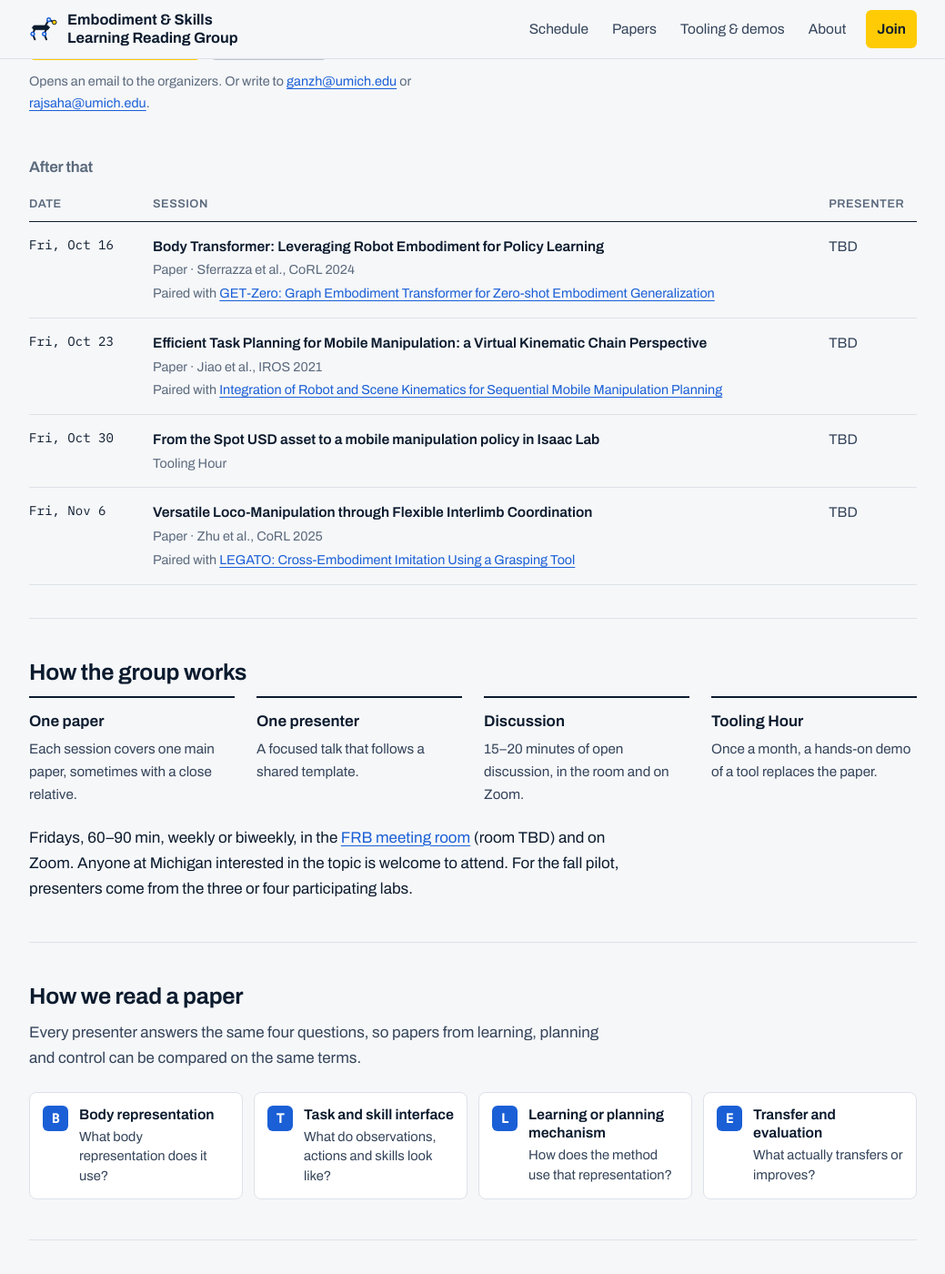
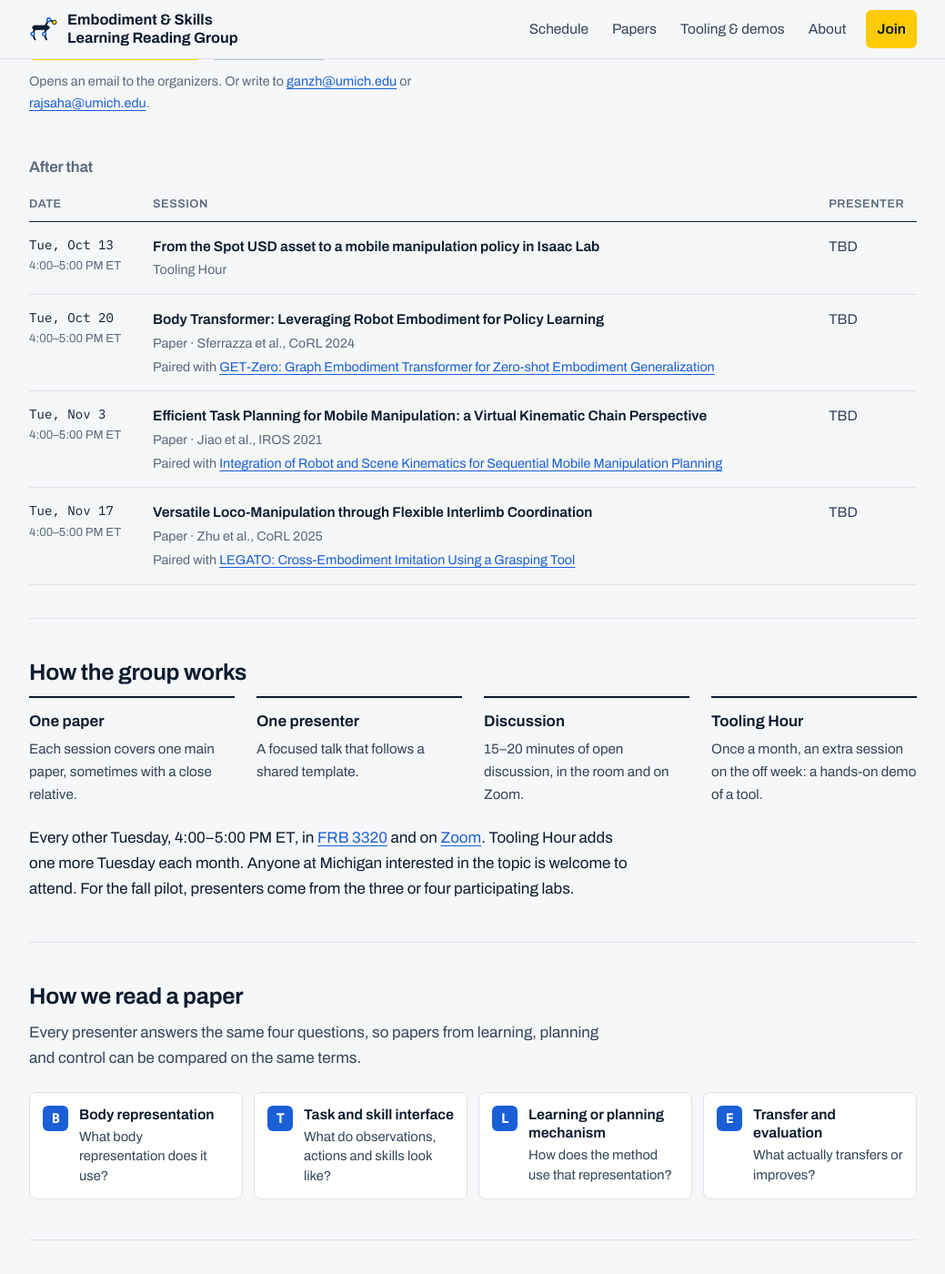
Before and after one commit to m-and-m-lab/emrobo-reading-group, a Jekyll site: the page built from index.html, in a window 1280 px wide and 1400 px high, scrolled down 409 px. Shown: the whole window at 91% size, without its empty margins (120-1159 px from the left). Built offline with Jekyll 4.4.1, drawn with Linux system fonts in a browser that asks for light colours; some of the changed text lies outside the part shown.

Commit message:
Add Calendar and schedule

```diff
--- a/_config.yml
+++ b/_config.yml
@@ -24,24 +24,21 @@ current_semester: "Fall 2026"
 status: "Fall 2026 pilot · schedule being finalized"
 
 meeting:
-  day: "Fridays"
-  start_time: ""            # 24h local time, e.g. "16:00". Leave empty while TBD.
-  length: "60–90 min"
-  cadence: "Weekly or biweekly"
-  duration: 90              # minutes, used for calendar entries
-  tooling_duration: 120     # minutes, monthly Tooling Hour
+  when: "Every other Tuesday, 4:00–5:00 PM ET"   # shown in prose on the home page
+  start_time: "16:00"       # 24h local time. Leave empty ("") while TBD.
+  duration: 60              # minutes, used for session times and calendar entries
+  tooling_duration: 60      # minutes, Tooling Hour
   tz_label: "ET"
-  location: "FRB meeting room"
-  location_note: "room TBD"   # shown after the location, e.g. "FRB meeting room (room TBD)"
-  location_url: "https://www.google.com/maps/search/?api=1&query=Ford+Motor+Company+Robotics+Building+Ann+Arbor"
+  location: "FRB 3320"
+  address: "Ford Motor Company Robotics Building, 2505 Hayward St, Ann Arbor, MI 48109"   # used in calendar entries so apps can map it
+  location_url: "https://www.google.com/maps/search/?api=1&query=Ford+Motor+Company+Robotics+Building%2C+2505+Hayward+St%2C+Ann+Arbor%2C+MI+48109"
   snacks: "Maybe"
 
 links:
-  # Online meeting. Public Zoom links get scraped and "zoombombed", so the
-  # recommended setup is: leave `zoom_join` empty and share the link through the
-  # mailing list / calendar invite, or set `zoom_registration` to a signup form.
-  zoom_join: ""
-  zoom_registration: ""
+  # Online meeting (same Zoom link every session).
+  zoom_url: "https://umich.zoom.us/j/92340245066"
+  zoom_id: "923 4024 5066"
+  zoom_phone: "+1 646 876 9923"
   mailing_list: ""          # e.g. a Google Group join page
   slack: ""                 # optional link to the channel
   slack_channel: "#emrobo-reading-group"   # private channel on the University of Michigan Slack
--- a/_data/sessions.yml
+++ b/_data/sessions.yml
@@ -15,10 +15,11 @@
 # Notes | Recording / resources); add `abstract`, `slides`, `video` and `notes`.
 #
 # The entries below are a tentative plan built from the proposal's reading
-# list (Fridays, starting October 2026). Edit or replace freely.
+# list: reading sessions every other Tuesday from October 6, 2026, plus a
+# monthly Tooling Hour on an off-week Tuesday. Edit or replace freely.
 # ---------------------------------------------------------------------------
 
-- date: 2026-10-09
+- date: 2026-10-06
   semester: Fall 2026
   type: special
   tentative: true
@@ -28,7 +29,7 @@
     Scope and format, the B·T·L·E lens we'll use to compare papers, a tour of
     the starting reading list, and presenter sign-ups for the first sessions.
 
-- date: 2026-10-16
+- date: 2026-10-20
   semester: Fall 2026
   type: paper
   tentative: true
@@ -43,7 +44,7 @@
     - title: "GET-Zero: Graph Embodiment Transformer for Zero-shot Embodiment Generalization"
       url: https://arxiv.org/abs/2407.15002
 
-- date: 2026-10-23
+- date: 2026-11-03
   semester: Fall 2026
   type: paper
   tentative: true
@@ -57,7 +58,7 @@
     - title: Integration of Robot and Scene Kinematics for Sequential Mobile Manipulation Planning
       url: https://arxiv.org/abs/2508.18627
 
-- date: 2026-10-30
+- date: 2026-10-13
   semester: Fall 2026
   type: tooling
   tentative: true
@@ -69,7 +70,7 @@
     physical properties and control interface live, and what breaks on the way
     to a policy.
 
-- date: 2026-11-06
+- date: 2026-11-17
   semester: Fall 2026
   type: paper
   tentative: true
--- a/_includes/next-session.html
+++ b/_includes/next-session.html
@@ -9,7 +9,7 @@
     <p class="next__label">Next session</p>
     <h2 class="next__title">{% if s.paper_url %}<a href="{{ s.paper_url }}">{{ s.title }}</a>{% else %}{{ s.title }}{% endif %}</h2>
     <p class="next__when"><time datetime="{{ st_day }}">{{ s.date | date: "%A, %B %-d" }}</time> · {% if st_tbd %}time TBD{% else %}{{ st_label }}{% endif %}</p>
-    <p class="next__where">{{ st_location }} + Zoom</p>
+    <p class="next__where">{% if st_location == site.meeting.location and site.meeting.location_url != "" %}<a href="{{ site.meeting.location_url }}">{{ st_location }}</a>{% else %}{{ st_location }}{% endif %}{% if site.links.zoom_url != "" %} + <a href="{{ site.links.zoom_url }}">Zoom</a>{% endif %}</p>
     <p class="next__who">{% include session-kind.html type=s.type %} · {% if s.type == "invited" %}Speaker{% else %}Presenter{% endif %}: {{ s.presenter | default: "TBD" }}</p>
   </article>
   {%- endfor %}
--- a/index.html
+++ b/index.html
@@ -46,9 +46,9 @@ layout: default
       <li><strong>One paper</strong><span>Each session covers one main paper, sometimes with a close relative.</span></li>
       <li><strong>One presenter</strong><span>A focused talk that follows a shared template.</span></li>
       <li><strong>Discussion</strong><span>15–20 minutes of open discussion, in the room and on Zoom.</span></li>
-      <li><strong>Tooling Hour</strong><span>Once a month, a hands-on demo of a tool replaces the paper.</span></li>
+      <li><strong>Tooling Hour</strong><span>Once a month, an extra session on the off week: a hands-on demo of a tool.</span></li>
     </ul>
-    <p class="section-foot measure">{{ m.day }}, {{ m.length }}, {{ m.cadence | downcase }}, in the {% if m.location_url != "" %}<a href="{{ m.location_url }}">{{ m.location }}</a>{% else %}{{ m.location }}{% endif %}{% if m.location_note != "" %} ({{ m.location_note }}){% endif %} and on Zoom. Anyone at Michigan interested in the topic is welcome to attend. For the fall pilot, presenters come from the three or four participating labs.</p>
+    <p class="section-foot measure">{{ m.when }}, in {% if m.location_url != "" %}<a href="{{ m.location_url }}">{{ m.location }}</a>{% else %}{{ m.location }}{% endif %}{% if site.links.zoom_url != "" %} and on <a href="{{ site.links.zoom_url }}">Zoom</a>{% endif %}. Tooling Hour adds one more Tuesday each month. Anyone at Michigan interested in the topic is welcome to attend. For the fall pilot, presenters come from the three or four participating labs.</p>
   </section>
 
   <section class="section" id="lens" aria-labelledby="lens-h">
@@ -88,8 +88,12 @@ layout: default
     <h2 id="join-h">Join</h2>
     <dl class="rows">
       <div>
+        <dt>When and where</dt>
+        <dd>{{ m.when }}. {% if m.location_url != "" %}<a href="{{ m.location_url }}">{{ m.location }}</a>{% else %}{{ m.location }}{% endif %}, Ford Motor Company Robotics Building.{% if site.links.zoom_url != "" %} Online: <a href="{{ site.links.zoom_url }}">Zoom</a>{% if site.links.zoom_id != "" %} (meeting ID {{ site.links.zoom_id }}{% if site.links.zoom_phone != "" %}, or dial {{ site.links.zoom_phone }}{% endif %}){% endif %}.{% endif %}</dd>
+      </div>
+      <div>
         <dt>Slack</dt>
-        <dd><code>{{ site.links.slack_channel }}</code> on the University of Michigan Slack is where sessions, papers and the Zoom link are posted. It's private: <a href="{{ invite }}">request an invite</a>.</dd>
+        <dd><code>{{ site.links.slack_channel }}</code> on the University of Michigan Slack is where sessions and papers are posted. It's private: <a href="{{ invite }}">request an invite</a>.</dd>
       </div>
       <div>
         <dt>Organizers</dt>
--- a/sessions.html
+++ b/sessions.html
@@ -2,7 +2,7 @@
 layout: page
 title: Schedule
 permalink: /sessions/
-lede: Fall 2026 pilot, schedule being finalized. Fridays in the FRB meeting room and on Zoom, 60–90 minutes.
+lede: Fall 2026 pilot, schedule being finalized. Every other Tuesday, 4:00–5:00 PM, in FRB 3320 and on Zoom, plus a monthly Tooling Hour.
 toc:
   - id: upcoming
     label: Upcoming
@@ -39,8 +39,8 @@ toc:
 <section class="section" id="format" aria-labelledby="format-h">
   <h2 id="format-h">How sessions work</h2>
   <div class="measure">
-    <p>Each session focuses on <strong>one main paper or a small set of closely related papers</strong>. The presenter follows a <a href="#presenting">shared template</a> and keeps the talk focused, so there are <strong>15–20 minutes for discussion</strong>. Sessions run 60–90 minutes, weekly or biweekly.</p>
-    <p>Once a month, the <a href="{{ '/tooling/' | relative_url }}">Tooling Hour</a> replaces the paper: a hands-on walkthrough of a tool, codebase, simulator or hardware setup.</p>
+    <p>Each session focuses on <strong>one main paper or a small set of closely related papers</strong>. The presenter follows a <a href="#presenting">shared template</a> and keeps the talk focused, so there are <strong>15–20 minutes for discussion</strong>. Sessions run an hour, every other Tuesday.</p>
+    <p>Once a month there's an extra session on the off week, the <a href="{{ '/tooling/' | relative_url }}">Tooling Hour</a>: a hands-on walkthrough of a tool, codebase, simulator or hardware setup.</p>
     <p>Everyone can join in person or on Zoom. With the consent of presenters and participants, selected sessions may be recorded and posted to the group's YouTube channel.</p>
   </div>
 </section>
--- a/tooling.html
+++ b/tooling.html
@@ -2,7 +2,7 @@
 layout: page
 title: Tooling Hour
 permalink: /tooling/
-lede: Once a month we set papers aside. Someone walks the group through a tool others can actually use, including the tricks, limitations and setup issues that rarely make it into a paper.
+lede: Once a month, in an extra session between reading weeks, we set papers aside. Someone walks the group through a tool others can actually use, including the tricks, limitations and setup issues that rarely make it into a paper.
 toc:
   - id: format
     label: How it works
@@ -29,7 +29,7 @@ toc:
   <h2 id="format-h">How it works</h2>
   <div class="measure">
     <p>The presenter shares an open-source tool, codebase, simulator, hardware setup or workflow, shown working, and the practical lessons that came with it. It's meant to stay practical and informal rather than become another presentation: a terminal and a simulator window are welcome, and several short demos can share one hour.</p>
-    <p>Once a month, 1–2 hours, in the same room and on the same Zoom link as the reading group.</p>
+    <p>Once a month, on the Tuesday between two reading sessions: same time, same room, same Zoom link. It doesn't replace a paper session.</p>
   </div>
 </section>
 
```
Also changed, not shown: README.md, 1 other file.
